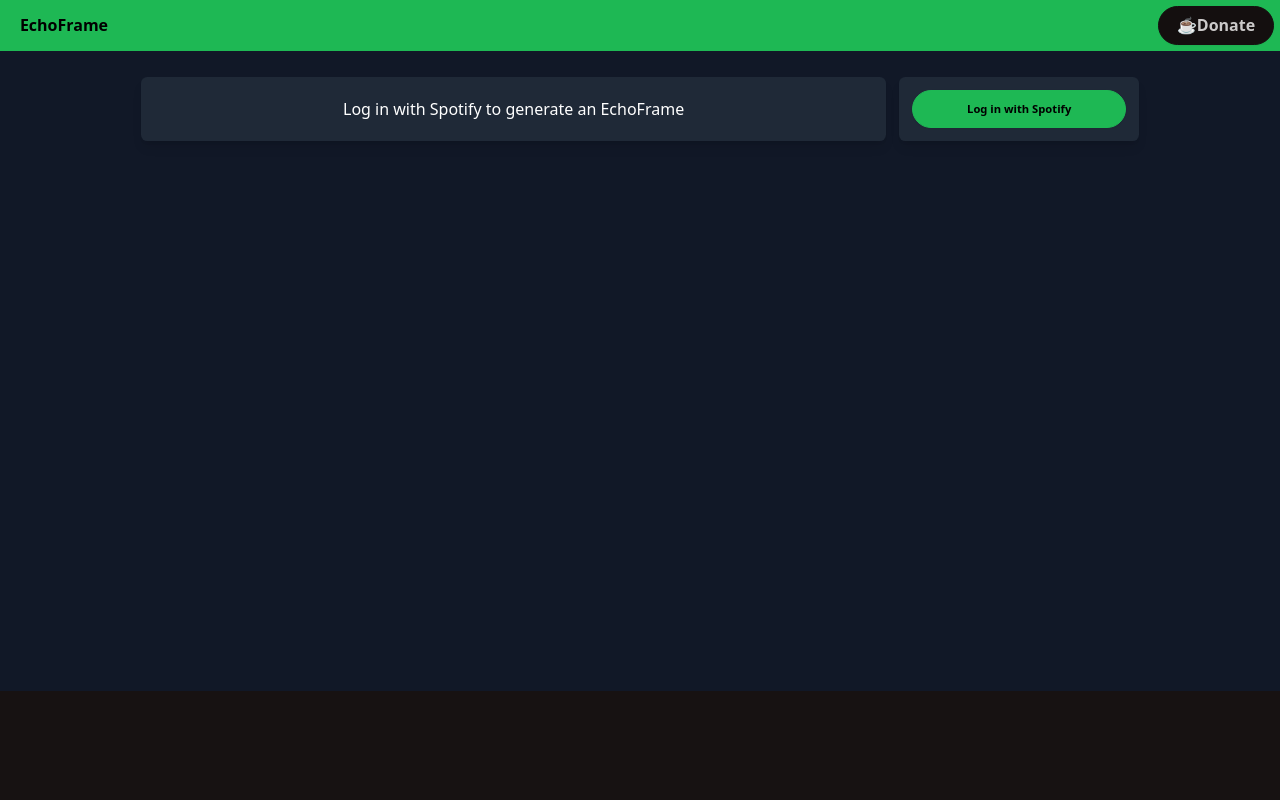
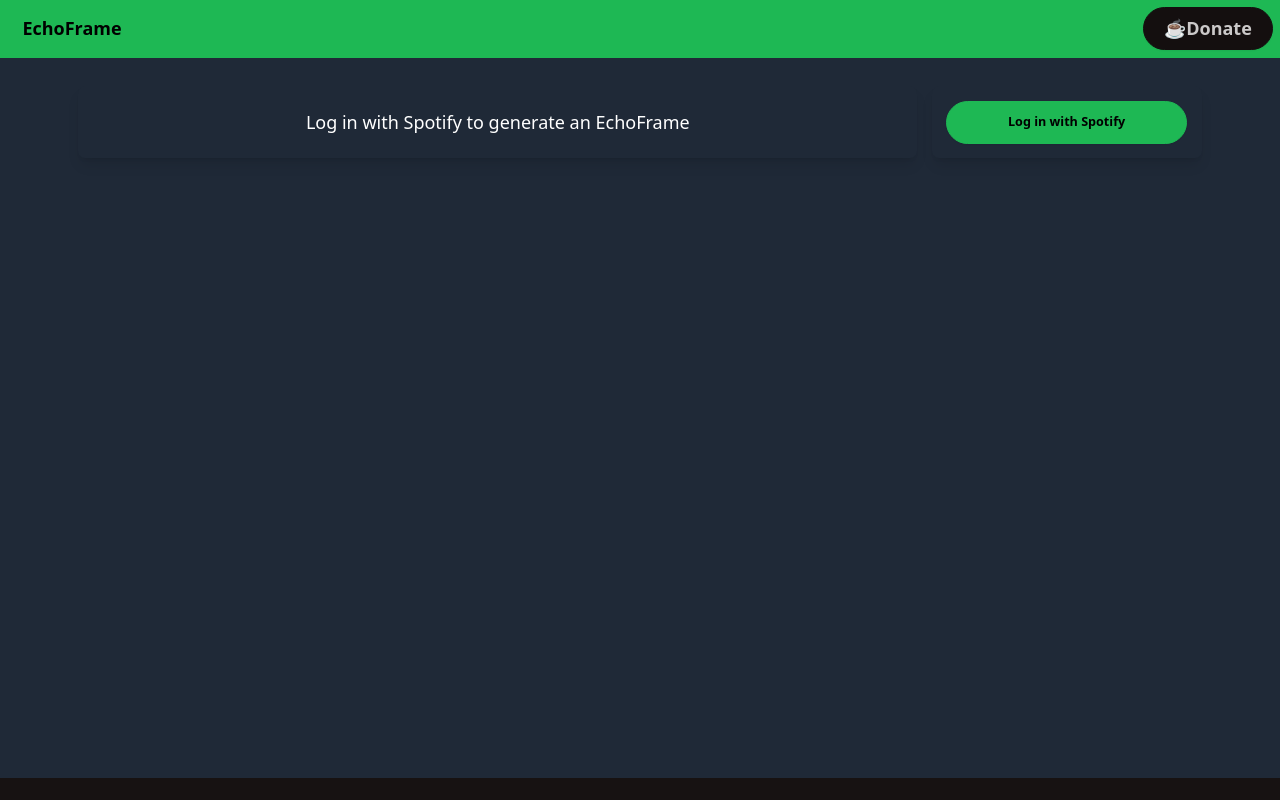
Before and after one commit to realhardik18/EchoFrame, a React (Vite) app: page / in a window 1280 px wide. Built offline with nearby package versions, Linux system fonts and the light colour scheme; a web font is replaced by a local one.

Commit message:
changed bg colors

```diff
--- a/src/Input.jsx
+++ b/src/Input.jsx
@@ -22,7 +22,7 @@
   const redirectUri = 'https://echo-frame.vercel.app/';
 
   useEffect(() => {
-    document.body.style.zoom = "80%";
+    document.body.style.zoom = "90%";
     const params = new URLSearchParams(window.location.search);
     const code = params.get('code');
 
@@ -183,7 +183,7 @@
   };
 
   return (
-    <div className="flex flex-col min-h-screen bg-gray-900">
+    <div className="flex flex-col min-h-screen bg-gray-800">
       <div className="container mx-auto px-4 py-8">
         <div className="grid grid-cols-1 md:grid-cols-4 gap-4 w-full">
           <div className="col-span-1 md:col-span-3 p-4 bg-gray-800 rounded-lg shadow-lg text-white">
--- a/src/Navbar.jsx
+++ b/src/Navbar.jsx
@@ -1,8 +1,6 @@
 import React, { useState, useEffect } from 'react';
 
 function App() {
-
-
   return (
     <div className="navbar bg-primary text-primary-content">
         <button className="btn btn-ghost text-xl w-36">EchoFrame</button>
```
